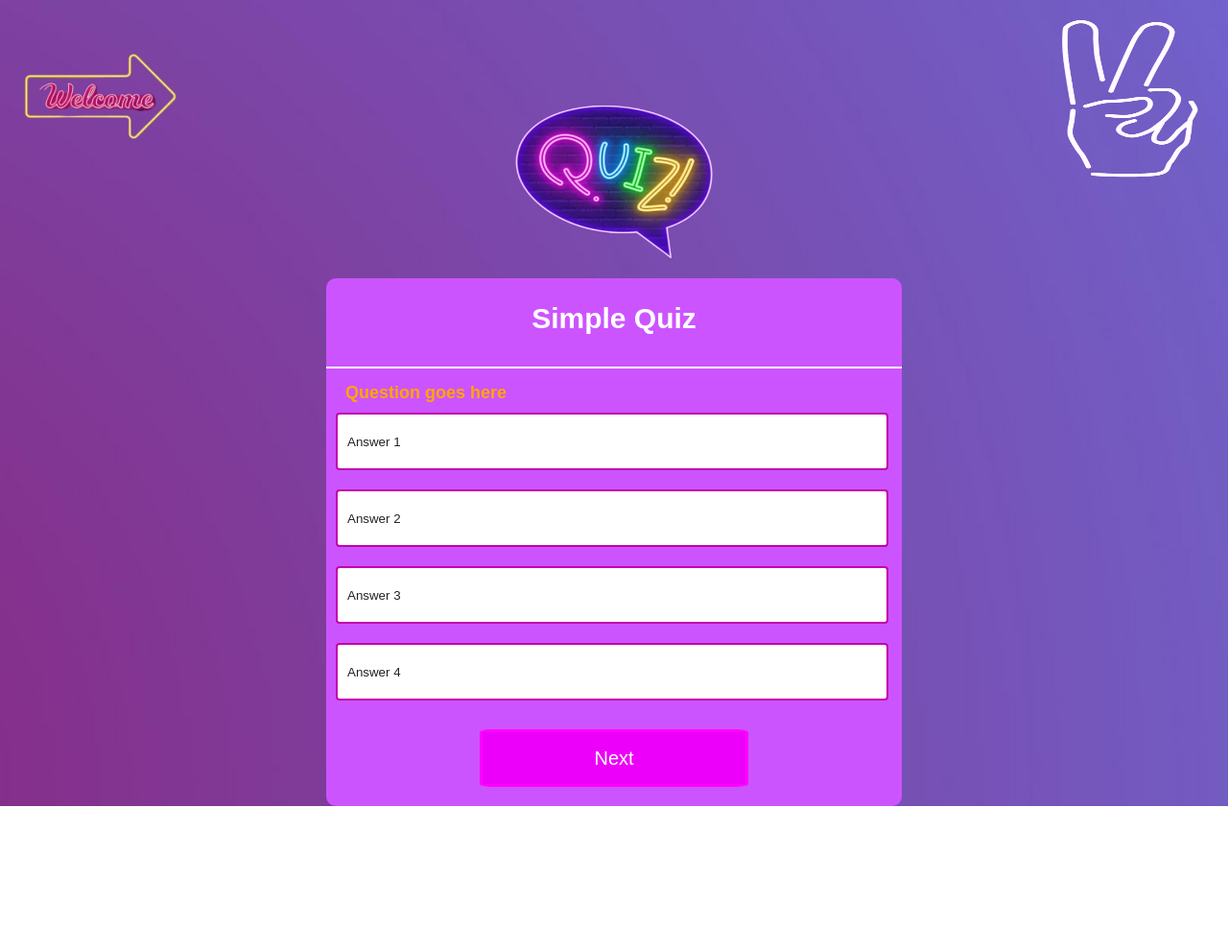
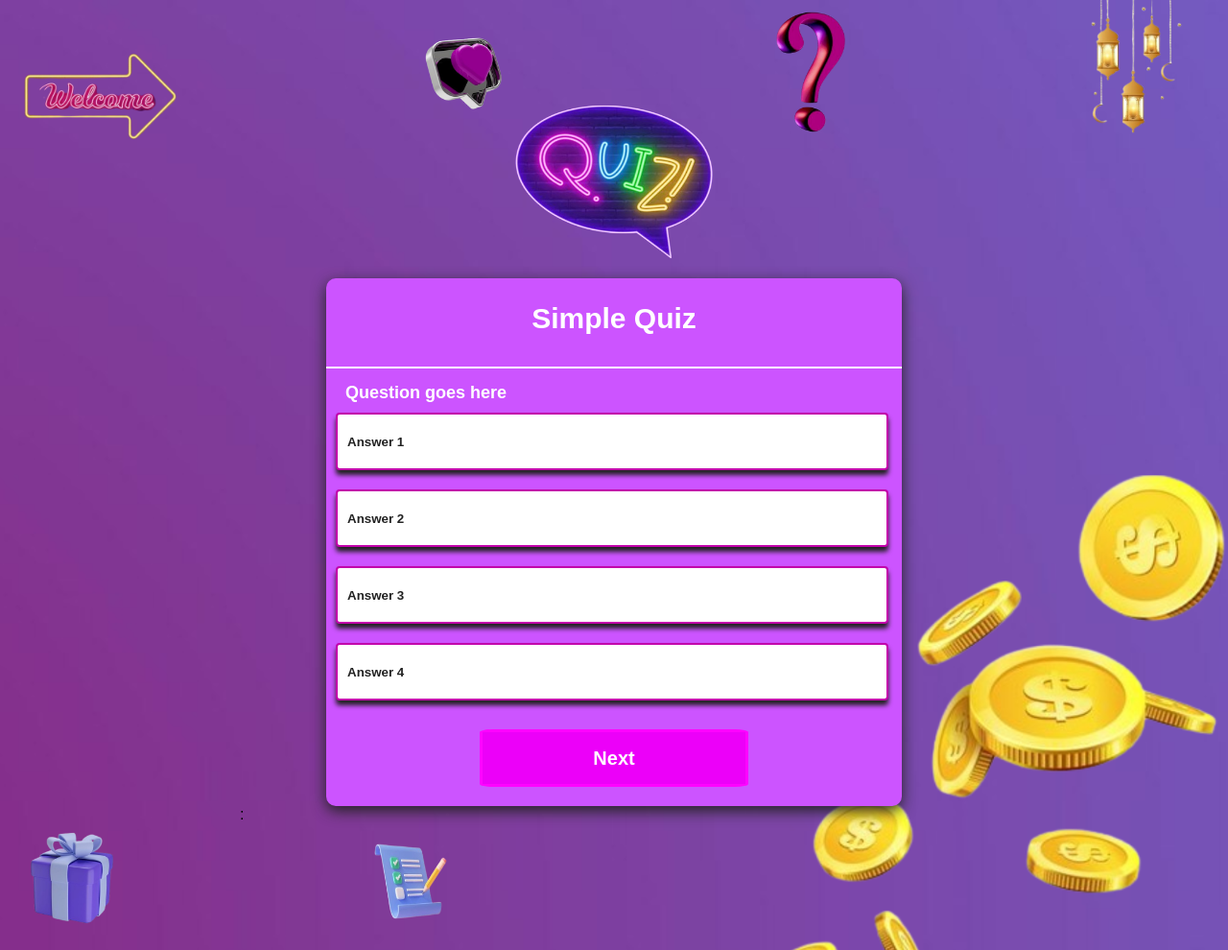
Before and after one commit to zinebzarda/Simple-Quiz-Game, a plain HTML site: page index.html in a window 1280 px wide. Shown: the whole page at 96% size. Before the commit the page ends 840 px from the top, so only its background shows below. Drawn offline with Linux system fonts and the light colour scheme.

Commit message:
add change

```diff
--- a/index.html
+++ b/index.html
@@ -9,8 +9,11 @@
   <body>
     <header>
       <img src="images/welcome.png" alt="" class="welcome" />
-      <img src="images/2.png" alt="" width="200px" height="200px" />
+      <img src="images/jador.png" alt="" width="150px" height="150px" >
+      <img src="images/quetion.png" alt="" width="150px" height="150px">
+      <img src="images/ramadan.png" alt="" width="150px" height="150px" />
     </header>
+
 
     <section>
       <img src="images/logo.png" alt="" />
@@ -28,6 +31,12 @@
         </div>
       </div>
     </section>
+    <div class="box">
+        <img src="images/Box.png" alt="" width="150px" height="150px">:
+        <img src="images/nice(2).png"  alt="" width="150px" height="150px">
+
+
+    </div>
 
     <script src="script.js"></script>
   </body>
--- a/script.js
+++ b/script.js
@@ -39,3 +39,18 @@ const questions = [
 const question = document.getElementById("question");
 const answer = document.getElementById("answer");
 const next = document.getElementById("next");
+
+let QuestionIndex =0;
+let score =0;
+
+function startQuiz(){
+     QuestionIndex =0;
+     score =0;
+     next.innerHTML = "Next";
+     Question();
+}
+
+function Question(){
+    let Quest = questions[QuestionIndex];
+    let
+}
--- a/style.css
+++ b/style.css
@@ -6,7 +6,8 @@
   box-sizing: border-box;
 }
 body {
-  background: url(images/background.jpg) no-repeat top right/cover;
+  background: url(images/backround.png) no-repeat top right/cover;
+
 }
 header {
   display: flex;
@@ -16,9 +17,6 @@ header {
 .welcome {
   width: 200px;
   height: 200px;
-}
-
-header > button {
 }
 section {
   display: flex;
@@ -36,6 +34,7 @@ section > .app {
   max-width: 600px;
   border-radius: 10px;
   margin: 100px auto 0;
+  box-shadow: #222 0px 5px 15px;
 }
 .app > h1 {
   font-size: 30px;
@@ -49,14 +48,14 @@ section > .app {
 .quiz > h2 {
   margin-left: 20px;
   font-size: 18px;
-  color: orange;
+  color: rgb(255, 255, 255);
   font-weight: 600;
   margin-top: 15px;
 }
 .btn {
   background-color: #ffffff;
   color: #222;
-  font-weight: 500;
+  font-weight: 700;
   width: 96%;
   height: 60px;
   border: 2px solid #c200ab;
@@ -66,6 +65,7 @@ section > .app {
   border-radius: 4px;
   cursor: pointer;
   transition: all 0.3s;
+  box-shadow: #222 0px 5px 5px;
 }
 .btn:hover {
   background-color: #ff03ff;
@@ -78,6 +78,15 @@ section > .app {
   width: 280px;
   height: 60px;
   margin: 20px 160px;
+  font-weight: 700;
   font-size: 20px;
   cursor: pointer;
 }
+.box{
+ display: flex;
+ justify-content:flex-start;
+ gap: 0px 100px;
+}
+.money{
+    margin-right: 200px;
+}
```
Also changed, not shown: images/2.png (deleted), images/Box.png (added), images/QA.png (deleted), images/background.jpg (deleted), images/backround.png (added), images/jador.png (added), images/money.png (added), images/nice(2).png (added), images/quetion.png (added), images/ramadan.png (added).
